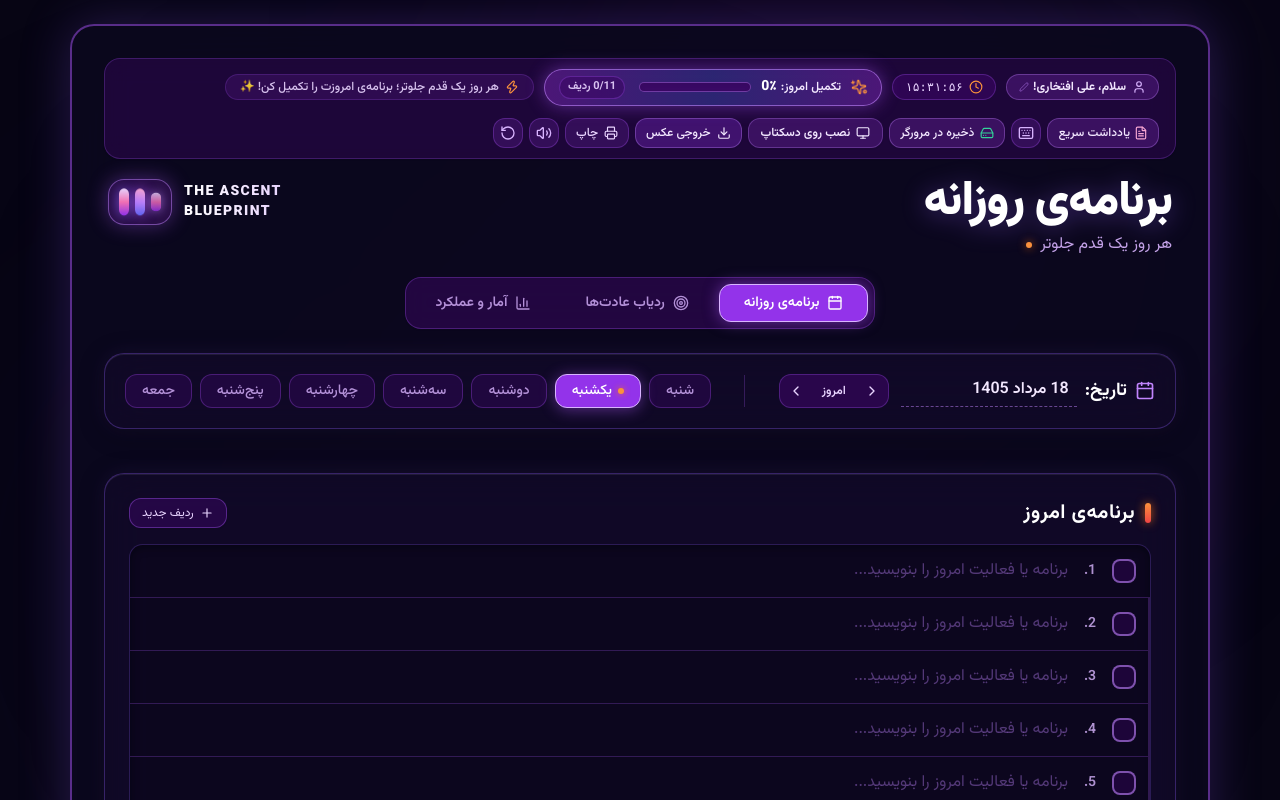
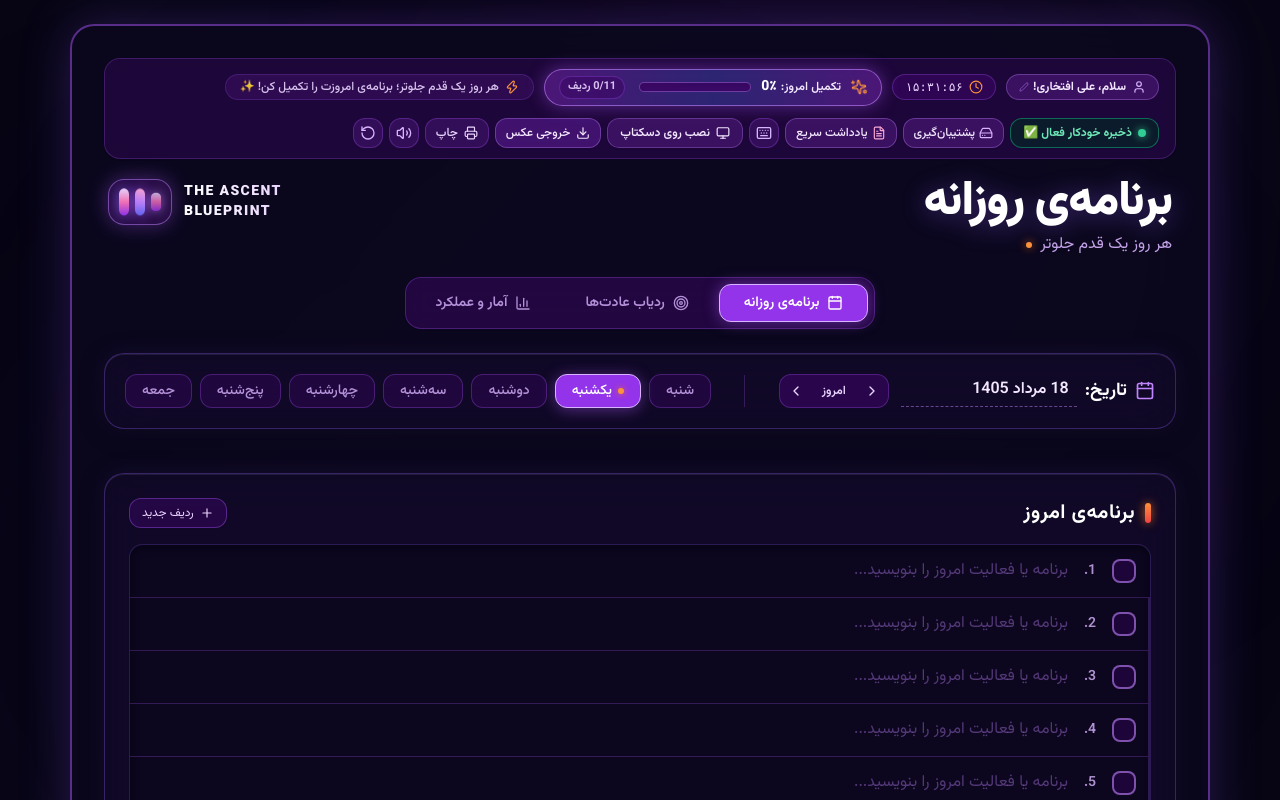
Before and after one commit to alieftekhari5040-del/panner-pro, a React (Vite) app: page / in a window 1280 px wide. Shown: the top 800 px of the page. Built offline with nearby package versions, Linux system fonts and the light colour scheme.

Commit message:
feat: clarify automatic browser storage with active auto-save indicator badge and rename modal button to backup and restore
Co-authored-by: arena-agent <297053741+arena-agent@users.noreply.github.com>

```diff
--- a/src/components/Header.tsx
+++ b/src/components/Header.tsx
@@ -14,6 +14,7 @@ import {
   Keyboard,
   FileText,
   Edit2,
+  CheckCircle2,
 } from 'lucide-react';
 import { playCheckSound } from '../utils/sound';
 
@@ -173,6 +174,26 @@ export const Header: React.FC<HeaderProps> = ({
 
         {/* Action Controls */}
         <div className="flex flex-wrap items-center gap-1.5">
+          {/* Permanent Reassuring AUTO-SAVE ACTIVE Indicator Badge */}
+          <div
+            onClick={onOpenStorageModal}
+            className="flex items-center gap-1.5 px-3 py-1.5 rounded-xl bg-emerald-950/60 border border-emerald-500/50 text-xs font-bold text-emerald-300 cursor-pointer hover:bg-emerald-900/60 transition-colors shadow-sm"
+            title="تمامی اطلاعات و تغییرات شما به‌صورت خودکار در مرورگر ذخیره می‌شوند (کلیک برای پشتیبان‌گیری)"
+          >
+            <span className="w-2 h-2 rounded-full bg-emerald-400 animate-pulse shadow-[0_0_8px_rgba(52,211,153,0.9)]" />
+            <span>ذخیره خودکار فعال ✅</span>
+          </div>
+
+          {/* Backup / Restore Button */}
+          <button
+            onClick={onOpenStorageModal}
+            className="flex items-center gap-1 px-2.5 py-1.5 rounded-xl bg-purple-900/50 hover:bg-purple-800/70 border border-purple-400/35 text-xs font-medium text-purple-100 transition-colors shadow-sm"
+            title="تهیه فایل پشتیبان از تمام داده‌ها (Backup / Restore JSON)"
+          >
+            <HardDrive className="w-3.5 h-3.5 text-purple-300" />
+            <span className="hidden sm:inline">پشتیبان‌گیری</span>
+          </button>
+
           {/* Quick Note Scratchpad */}
           <button
             onClick={onOpenQuickNoteModal}
@@ -190,16 +211,6 @@ export const Header: React.FC<HeaderProps> = ({
             title="کلیدهای میانبر لپ‌تاپ (Shortcuts)"
           >
             <Keyboard className="w-4 h-4 text-purple-300" />
-          </button>
-
-          {/* Persistent Storage Status & Backup button */}
-          <button
-            onClick={onOpenStorageModal}
-            className="flex items-center gap-1.5 px-2.5 py-1.5 rounded-xl bg-purple-900/50 hover:bg-purple-800/70 border border-purple-400/35 text-xs font-medium text-purple-100 transition-colors shadow-sm"
-            title="وضعیت ذخیره‌سازی در مرورگر و تهیه‌ی فایل پشتیبان (Backup / Restore)"
-          >
-            <HardDrive className="w-3.5 h-3.5 text-emerald-400" />
-            <span className="hidden sm:inline">ذخیره در مرورگر</span>
           </button>
 
           {/* Install on Desktop button */}
--- a/src/components/StorageModal.tsx
+++ b/src/components/StorageModal.tsx
@@ -1,5 +1,5 @@
 import React from 'react';
-import { Save, Download, Upload, X, CheckCircle2, ShieldCheck, HardDrive } from 'lucide-react';
+import { Download, Upload, X, ShieldCheck, HardDrive } from 'lucide-react';
 import { ALL_WEEKDAYS } from '../utils/jalali';
 import { loadDayData, saveDayData } from '../utils/storage';
 
@@ -19,11 +19,9 @@ export const StorageModal: React.FC<StorageModalProps> = ({
   const handleExportBackup = () => {
     try {
       const backup: Record<string, unknown> = {};
-      // Collect all 7 days
       ALL_WEEKDAYS.forEach((day) => {
         backup[`day_${day}`] = loadDayData(day);
       });
-      // Collect habits
       const habits = localStorage.getItem('ascent_blueprint_habits_v2');
       if (habits) {
         backup['habits'] = JSON.parse(habits);
@@ -79,7 +77,7 @@ export const StorageModal: React.FC<StorageModalProps> = ({
         {/* Close Button */}
         <button
           onClick={onClose}
-          className="absolute top-4 left-4 p-1 rounded-lg text-purple-400 hover:text-white hover:bg-purple-900/50 transition-colors"
+          className="absolute top-4 left-4 p-1.5 rounded-lg text-purple-400 hover:text-white hover:bg-purple-900/50 transition-colors"
         >
           <X className="w-5 h-5" />
         </button>
@@ -91,23 +89,23 @@ export const StorageModal: React.FC<StorageModalProps> = ({
           </div>
           <div>
             <h3 className="text-xl font-bold text-white tracking-wide">
-              ذخیره‌سازی و پشتیبان‌گیری
+              پشتیبان‌گیری و بازیابی اطلاعات
             </h3>
             <p className="text-xs text-purple-300/80">
-              مدیریت حافظه مرورگر و انتقال اطلاعات برنامه
+              انتقال و نگهداری فایل آفلاین از داده‌های برنامه
             </p>
           </div>
         </div>
 
         {/* Status Indicator */}
-        <div className="bg-purple-950/60 border border-purple-500/40 p-4 rounded-2xl flex items-center gap-3">
+        <div className="bg-emerald-950/50 border border-emerald-500/40 p-4 rounded-2xl flex items-center gap-3">
           <ShieldCheck className="w-6 h-6 text-emerald-400 shrink-0" />
           <div className="text-xs text-purple-100">
             <p className="font-bold text-emerald-300 text-sm">
               ذخیره‌سازی خودکار مرورگر فعال است ✅
             </p>
-            <p className="mt-0.5 text-purple-300/90 leading-relaxed">
-              تمامی کارها، اهداف، برنامه‌ها و عادت‌های روزانه شما به‌صورت بلادرنگ در حافظه محلی مرورگر (LocalStorage) ذخیره می‌شوند.
+            <p className="mt-1 text-purple-200/90 leading-relaxed">
+              تمامی کارهای شما به‌صورت خودکار و بلادرنگ در حافظه مرورگر (LocalStorage) ذخیره می‌شوند. نیازی به ذخیره‌سازی دستی نیست!
             </p>
           </div>
         </div>
```
